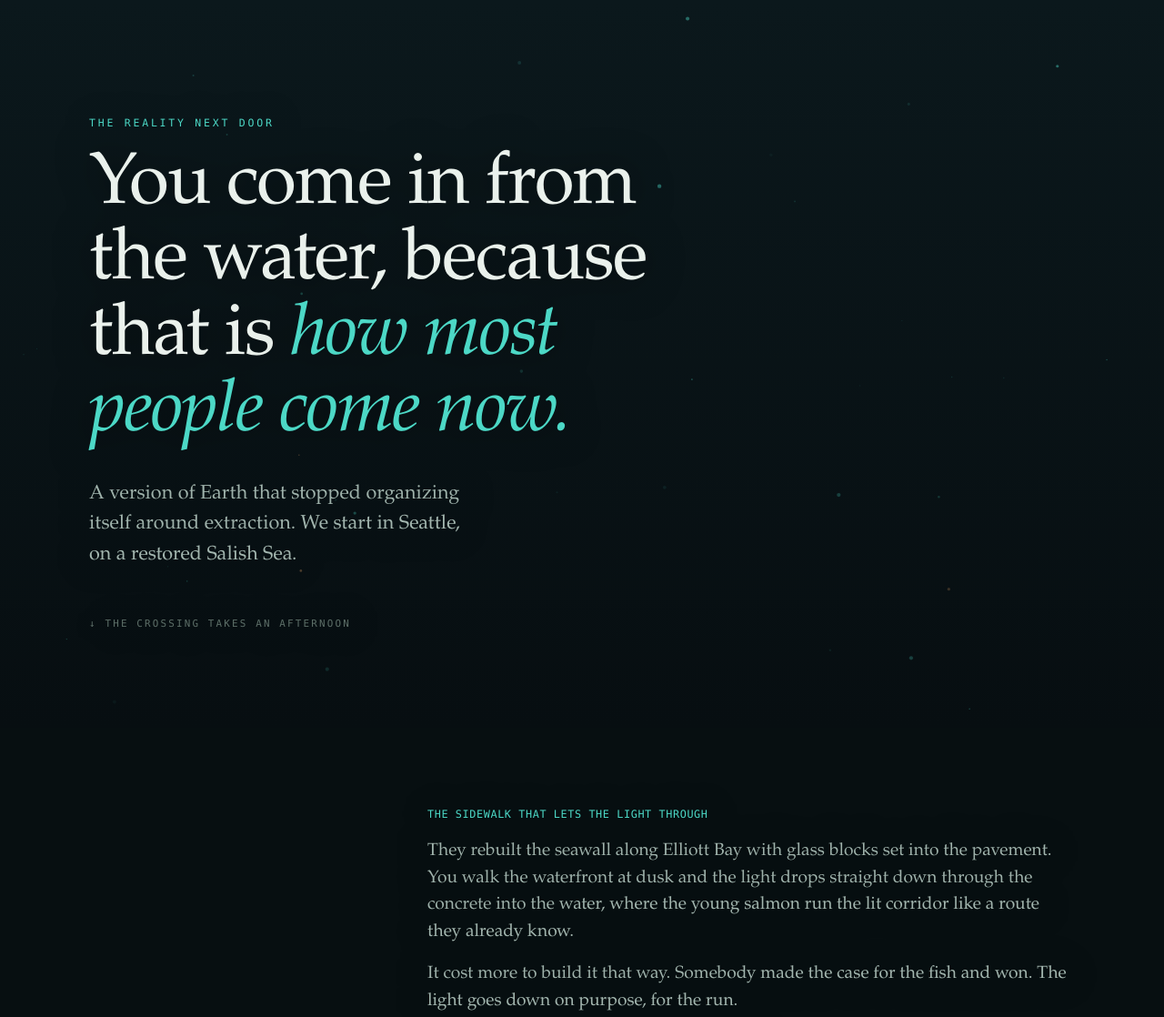
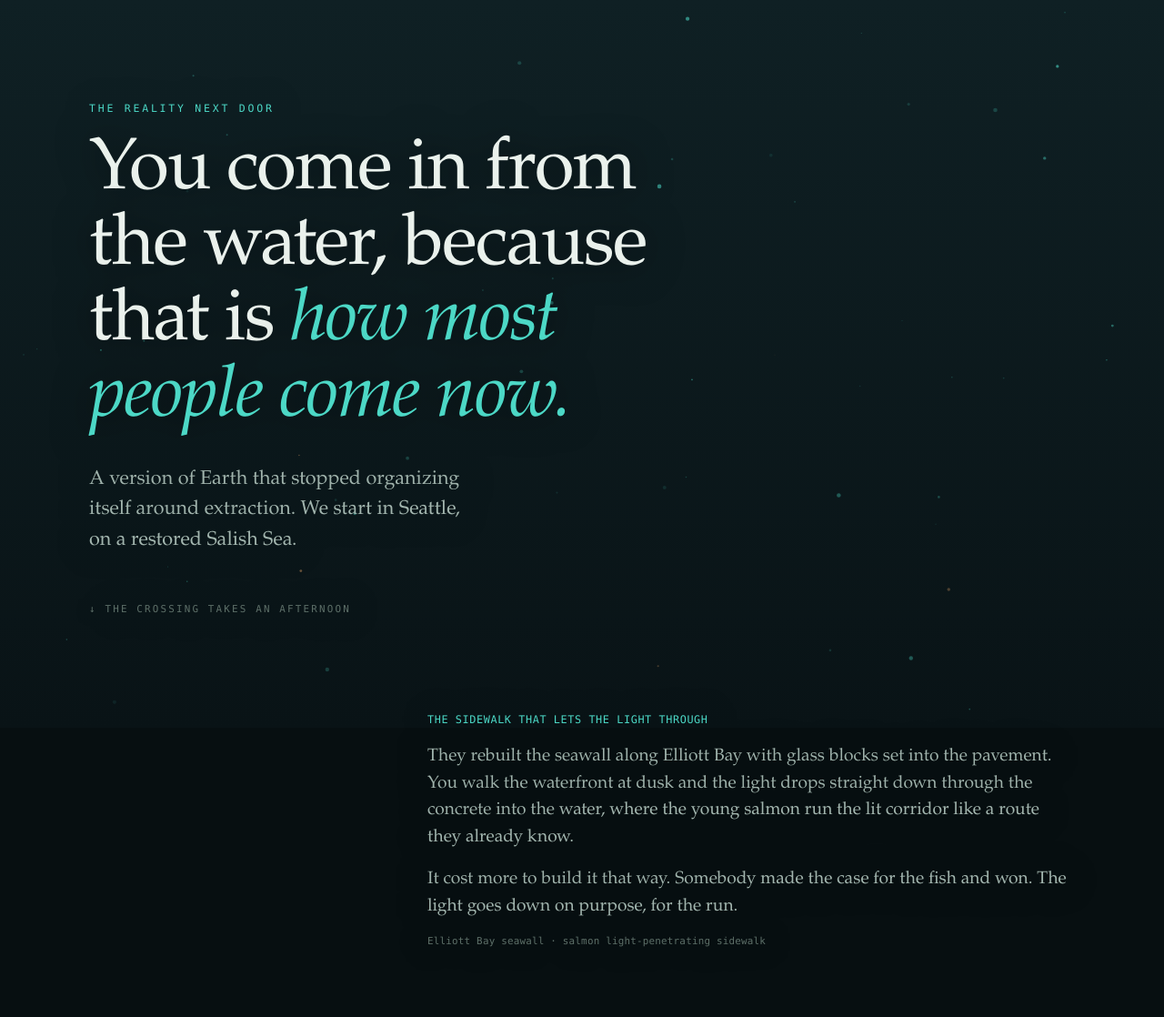
Before and after one commit to chaytanc/longshore, a plain HTML site: page index.html in a window 1280 px wide. Shown: the top 1118 px of the page at 91% size. Drawn offline with Linux system fonts and the light colour scheme; animation ran at ten frames a second.

Commit message:
Fix: landing content was hidden behind a JS reveal that could silently fail
The descent's blocks started at opacity:0 and only appeared when an IntersectionObserver fired; when it didn't (headless, iframe, slow load), the page was a hero over empty water. Removed the reveal machinery entirely — content is now visible by default, the motion carried only by the water canvas and the off-axis layout. Tightened vertical spacing. Verified rendering with local headless screenshots.

Co-Authored-By: Claude Opus 4.8 <noreply@anthropic.com>

```diff
--- a/index.html
+++ b/index.html
@@ -1,4 +1,5 @@
 <title>The Reality Next Door</title>
+<script>document.documentElement.classList.add('js');</script>
 <style>
   :root {
     --bg: #070f11;
@@ -20,9 +21,9 @@
 
   .field {
     display: grid; grid-template-columns: repeat(12, 1fr); column-gap: 2rem;
-    row-gap: clamp(15vh, 23vh, 27vh);
+    row-gap: clamp(8vh, 12vh, 16vh);
     max-width: 1180px; margin: 0 auto; align-items: start;
-    padding: 16vh clamp(1.4rem, 5vw, 3rem) 12vh;
+    padding: 14vh clamp(1.4rem, 5vw, 3rem) 12vh;
   }
   .block { text-shadow: 0 1px 40px rgba(4, 10, 11, .6); }
 
@@ -74,9 +75,8 @@
   .shore .quote { font-size: clamp(1.2rem, 3vw, 1.7rem); font-style: italic; color: var(--ink); margin: 0 auto 1.6rem; max-width: 26ch; line-height: 1.35; }
   .shore .sign { font-family: var(--mono); font-size: .74rem; letter-spacing: .08em; color: var(--ink-faint); }
 
-  /* rise-in on scroll */
-  .rise { opacity: 0; transform: translateY(26px); transition: opacity 1.3s ease, transform 1.3s cubic-bezier(.2,.7,.2,1); }
-  .rise.in { opacity: 1; transform: none; }
+  /* content is ALWAYS visible — the descent is carried by the water and the layout, never by a reveal that can fail */
+  .rise { opacity: 1; transform: none; }
 
   @media (max-width: 720px) {
     .field { row-gap: 13vh; padding-top: 12vh; }
@@ -173,10 +173,10 @@
     function rand(a, b) { return a + Math.random() * (b - a); }
     function seed() {
       motes = [];
-      var n = Math.round(Math.min(80, (w * h) / 24000));
+      var n = Math.round(Math.min(110, (w * h) / 18000));
       for (var i = 0; i < n; i++) motes.push({
-        x: Math.random() * w, y: Math.random() * h, r: rand(0.5, 2.2),
-        vy: rand(3, 11), drift: rand(-6, 6), a: rand(0.05, 0.5),
+        x: Math.random() * w, y: Math.random() * h, r: rand(0.5, 2.3),
+        vy: rand(3, 11), drift: rand(-6, 6), a: rand(0.12, 0.66),
         warm: Math.random() < 0.13
       });
     }
@@ -194,8 +194,8 @@
 
     function background(d) {
       // surface dusk -> deep water, with a returning shore-glow near the bottom
-      var top = [lerp(12,4,d), lerp(25,18,d), lerp(28,22,d)];
-      var bot = [lerp(7,2,d), lerp(15,8,d), lerp(17,11,d)];
+      var top = [lerp(16,6,d), lerp(33,21,d), lerp(37,26,d)];
+      var bot = [lerp(9,3,d), lerp(20,10,d), lerp(23,13,d)];
       var g = ctx.createLinearGradient(0, 0, 0, h);
       g.addColorStop(0, 'rgb(' + top.map(Math.round).join(',') + ')');
       g.addColorStop(1, 'rgb(' + bot.map(Math.round).join(',') + ')');
@@ -232,15 +232,6 @@
     updateDepth();
     if (reduce) still(); else requestAnimationFrame(frame);
 
-    // surface the blocks as you descend
-    var obs;
-    if (!reduce && 'IntersectionObserver' in window) {
-      obs = new IntersectionObserver(function (es) {
-        es.forEach(function (e) { if (e.isIntersecting) { e.target.classList.add('in'); obs.unobserve(e.target); } });
-      }, { threshold: 0.18 });
-      document.querySelectorAll('.rise:not(.in)').forEach(function (el) { obs.observe(el); });
-    } else {
-      document.querySelectorAll('.rise').forEach(function (el) { el.classList.add('in'); });
-    }
+    // no reveal machinery — content is visible by default; the water is the only motion
   })();
 </script>
```
